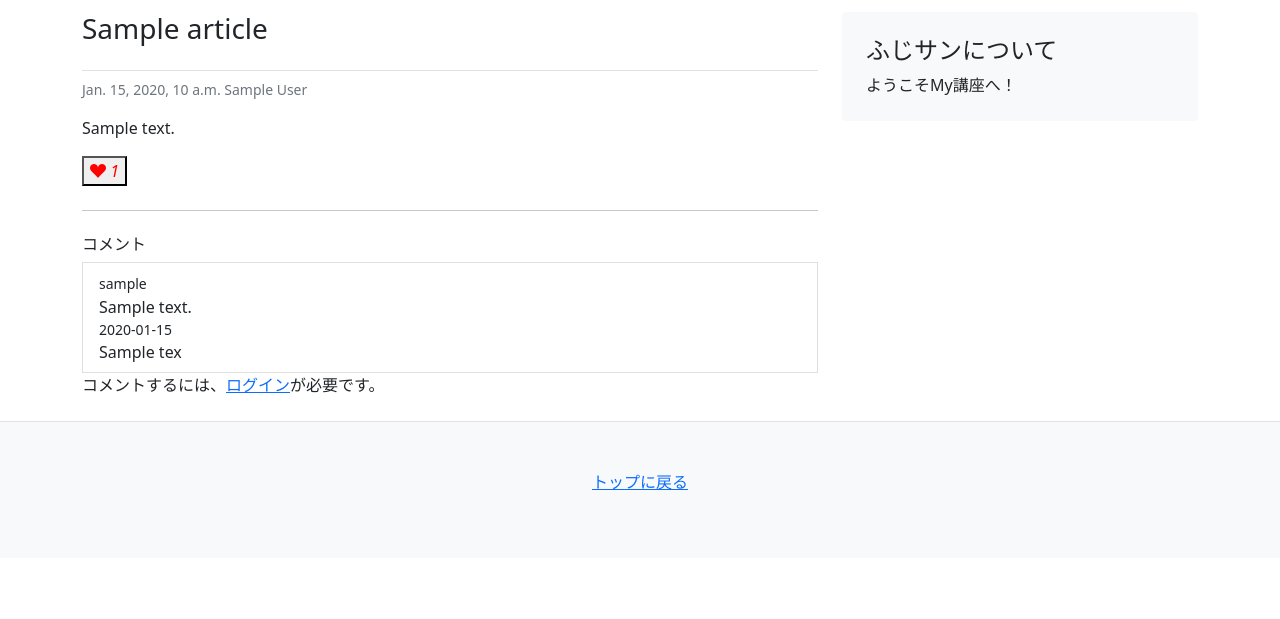
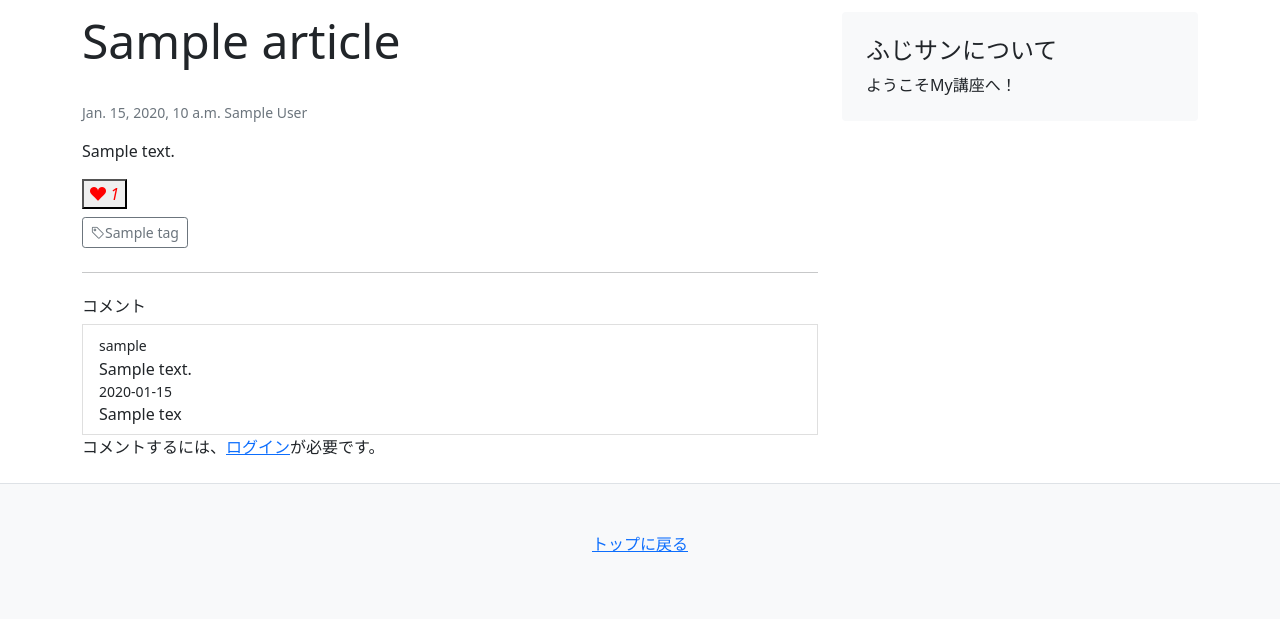
Before and after one commit to Musty-string3/Udemy-django-ReallySite, a Django app: template templates/blog/article.html in a window 1280 px wide. Shown: the part 151-770 px from the top of the page. Run offline with Django 3.2, Linux system fonts and the light colour scheme; the template is opened without the code that fills it: most values are stand-ins (such as "Sample title", 1, 10 or a date in 2020).

Commit message:
タグ機能のupdate

```diff
--- a/blog/urls.py
+++ b/blog/urls.py
@@ -5,4 +5,5 @@ app_name = 'blog'
 urlpatterns = [
     path('index/', views.ArticleIndexView.as_view(), name='index'),
     path('<int:pk>/', views.ArticleDetailView.as_view(), name='detail'),
+    path('tags/<str:name>/', views.ArticleTagView.as_view(), name='tag_detail'),
 ]
--- a/templates/blog/article.html
+++ b/templates/blog/article.html
@@ -5,7 +5,7 @@
 <main class="container">
     <div class="row">
         <div class="col-md-8">
-            <h3 class="pb-4 font-italic border-bottom">
+            <h3 class="pb-4 display-5 font-italic">
                 {{ article.title }}
             </h3>
             <p class="small text-muted text-right">
@@ -14,6 +14,13 @@
             </p>
             <p>{{ article.text }}</p>
             {% include "mysite/snippets/like.html" %}
+            <div class="mt-2 me-2">
+                {% for tag in article.tags.all %}
+                    <a href="{% url 'blog:tag_detail' name=tag.name %}" class="btn btn-sm btn-outline-secondary">
+                        <i class="bi bi-tag"></i>{{ tag.name }}
+                    </a>
+                {% endfor %}
+            </div>
 
             <hr class="my-4">
             {% include "mysite/snippets/comment.html" %}
--- a/templates/blog/blogs.html
+++ b/templates/blog/blogs.html
@@ -6,7 +6,7 @@
     <div class="row">
         <div class="col-md-8">
             <h3 class="pb-4 font-italic border-bottom">
-                ブログ一覧画面
+                {{ page_title }}
             </h3>
 
             {% for article in paginator_articles %}
```
Also changed, not shown: blog/views.py (+23 -3 lines).
